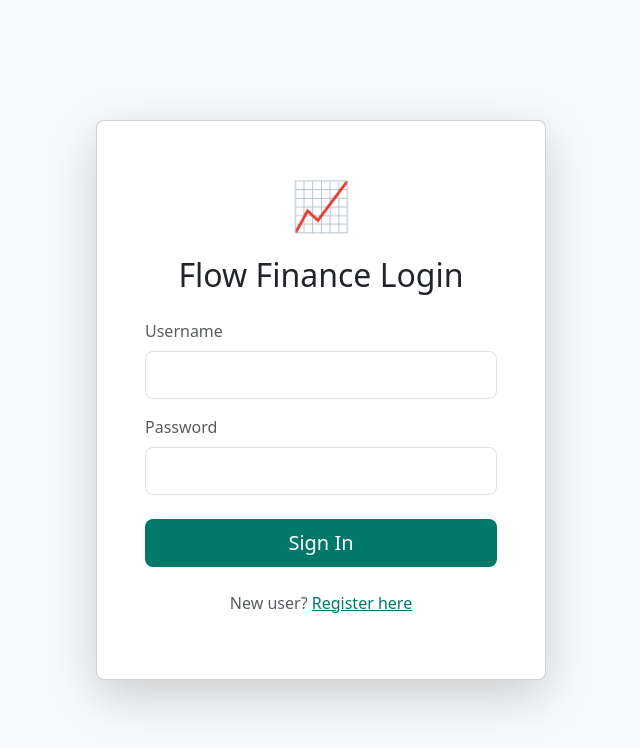
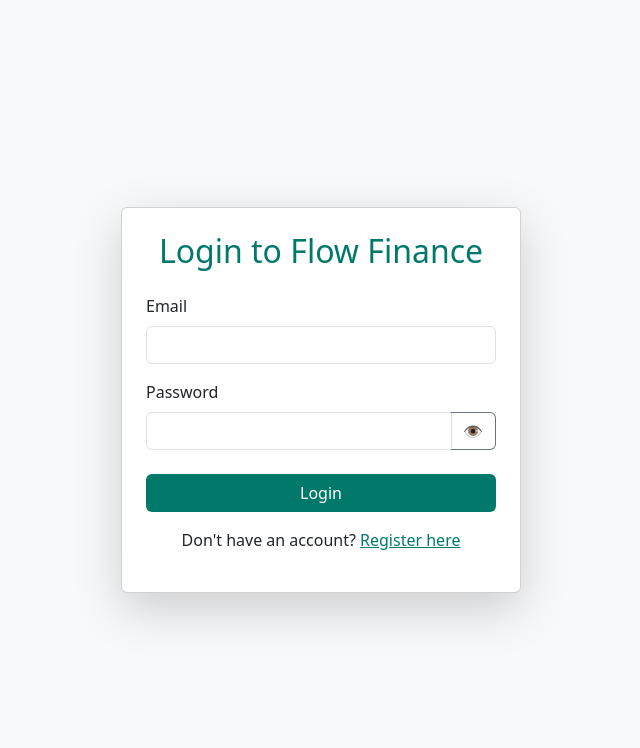
Before and after one commit to ajy-ocean/flow-finance-frontend, a React (Create React App) app: page / in a window 1280 px wide. Shown: the top 748 px of the page, without its empty margins (319-959 px from the left). Built offline with nearby package versions, Linux system fonts and the light colour scheme; no server answers.

Commit message:
hide and show password icon

```diff
--- a/src/components/Login.js
+++ b/src/components/Login.js
@@ -1,80 +1,83 @@
-import React, { useState } from "react";
-import axios from "axios";
-import { useNavigate, Link } from "react-router-dom";
-import { useAuth } from "../context/AuthContext";
+import React, { useState } from 'react';
+import { Link, useNavigate } from 'react-router-dom';
+import axios from 'axios';
+import { useAuth } from '../context/AuthContext';
 
 const Login = () => {
-    const [username, setUsername] = useState("");
-    const [password, setPassword] = useState("");
+    const [credentials, setCredentials] = useState({ email: '', password: '' });
+    const [error, setError] = useState('');
+    const [showPassword, setShowPassword] = useState(false); // 🔑 NEW STATE
+    const navigate = useNavigate();
     const { login } = useAuth();
-    const navigate = useNavigate();
     const primaryColor = "#00796B";
+
+    const handleChange = (e) => {
+        setCredentials({ ...credentials, [e.target.name]: e.target.value });
+    };
 
     const handleSubmit = async (e) => {
         e.preventDefault();
+        setError('');
         try {
-            const res = await axios.post("/api/user/login", { username, password });
-            const token = res.data.accessToken;
-            login(token);
-            navigate("/dashboard");
+            const response = await axios.post('/api/user/login', credentials);
+            login(response.data.token, response.data.email);
+            navigate('/dashboard');
         } catch (err) {
-            alert("Login failed: " + (err.response?.data?.message || "Invalid Credentials"));
+            console.error("Login failed:", err);
+            setError(err.response?.data?.message || 'Login failed. Please check your credentials.');
         }
     };
 
+    const togglePasswordVisibility = () => {
+        setShowPassword(!showPassword);
+    };
+
     return (
-        <div className="d-flex justify-content-center align-items-center min-vh-100 bg-light p-3">
-            <div
-                className="card shadow-lg p-5 w-100"
-                style={{ maxWidth: "450px", borderRadius: "8px" }}
-            >
-                <div
-                    style={{
-                        fontSize: "3rem",
-                        color: primaryColor,
-                        textAlign: "center",
-                        marginBottom: "15px",
-                    }}
-                >
-                    📈
-                </div>
-                <h2 className="text-center mb-4 text-dark">Flow Finance Login</h2>
+        <div className="container d-flex justify-content-center align-items-center min-vh-100">
+            <div className="card shadow-lg p-4" style={{ width: '400px' }}>
+                <h2 className="text-center mb-4" style={{ color: primaryColor }}>Login to Flow Finance</h2>
+                {error && <div className="alert alert-danger">{error}</div>}
                 <form onSubmit={handleSubmit}>
                     <div className="mb-3">
-                        <label className="form-label text-muted">Username</label>
+                        <label className="form-label">Email</label>
                         <input
-                            type="text"
-                            className="form-control form-control-lg"
-                            value={username}
-                            onChange={(e) => setUsername(e.target.value)}
+                            type="email"
+                            className="form-control"
+                            name="email"
+                            value={credentials.email}
+                            onChange={handleChange}
                             required
                         />
                     </div>
-                    <div className="mb-4">
-                        <label className="form-label text-muted">Password</label>
+                    <div className="mb-3">
+                        <label className="form-label">Password</label>
+                        <div className="input-group">
                             <input
-                            type="password"
-                            className="form-control form-control-lg"
-                            value={password}
-                            onChange={(e) => setPassword(e.target.value)}
+                                type={showPassword ? "text" : "password"} // 🔑 DYNAMIC TYPE
+                                className="form-control"
+                                name="password"
+                                value={credentials.password}
+                                onChange={handleChange}
                                 required
                             />
-                    </div>
-                    <div className="d-grid">
                             <button
-                            type="submit"
-                            className="btn btn-lg"
-                            style={{ backgroundColor: primaryColor, color: "white" }}
+                                type="button"
+                                className="btn btn-outline-secondary"
+                                onClick={togglePasswordVisibility}
+                                style={{ borderLeft: 'none' }}
+                                title={showPassword ? "Hide password" : "Show password"}
                             >
-                            Sign In
+                                {showPassword ? '👁️‍🗨️' : '👁️'}
                             </button>
                         </div>
+                    </div>
+                    <button type="submit" className="btn w-100 mt-2 text-white" style={{ backgroundColor: primaryColor }}>
+                        Login
+                    </button>
                 </form>
-                <p className="text-center mt-4 text-muted">
-                    New user?{" "}
-                    <Link to="/register" style={{ color: primaryColor }}>
-                        Register here
-                    </Link>
+
+                <p className="text-center mt-3">
+                    Don't have an account? <Link to="/register" style={{ color: primaryColor }}>Register here</Link>
                 </p>
             </div>
         </div>
--- a/src/components/Register.js
+++ b/src/components/Register.js
@@ -1,57 +1,119 @@
 import React, { useState } from 'react';
+import { Link, useNavigate } from 'react-router-dom';
 import axios from 'axios';
-import { useNavigate, Link } from 'react-router-dom';
-import { useAuth } from '../context/AuthContext';
 
 const Register = () => {
-    const [formData, setFormData] = useState({ username: '', password: '', email: '', fullName: '' });
-    const { login } = useAuth();
+    const [formData, setFormData] = useState({
+        email: '',
+        password: '',
+        confirmPassword: ''
+    });
+    const [error, setError] = useState('');
+    const [showPassword, setShowPassword] = useState(false); // 🔑 NEW STATE: Password Field
+    const [showConfirmPassword, setShowConfirmPassword] = useState(false); // 🔑 NEW STATE: Confirm Password Field
     const navigate = useNavigate();
-    const primaryColor = '#00796B';
+    const primaryColor = "#00796B";
 
-    const handleChange = (e) => setFormData({ ...formData, [e.target.name]: e.target.value });
+    const handleChange = (e) => {
+        setFormData({ ...formData, [e.target.name]: e.target.value });
+        setError('');
+    };
 
     const handleSubmit = async (e) => {
         e.preventDefault();
+
+        if (formData.password !== formData.confirmPassword) {
+            setError('Passwords do not match.');
+            return;
+        }
+
         try {
-            const res = await axios.post('/api/user/register', formData);
-            const token = res.data.accessToken;
-            login(token);
-            navigate('/dashboard');
+            await axios.post('/api/user/register', {
+                email: formData.email,
+                password: formData.password
+            });
+            alert('Registration successful! Please log in.');
+            navigate('/');
         } catch (err) {
-            alert('Registration failed: ' + (err.response?.data?.message || 'Error'));
+            console.error("Registration failed:", err);
+            setError(err.response?.data?.message || 'Registration failed. The user may already exist.');
         }
     };
 
+    const togglePasswordVisibility = () => {
+        setShowPassword(!showPassword);
+    };
+
+    const toggleConfirmPasswordVisibility = () => {
+        setShowConfirmPassword(!showConfirmPassword);
+    };
+
     return (
-        <div className="d-flex justify-content-center align-items-center min-vh-100 bg-light p-3">
-            <div className="card shadow-lg p-5 w-100" style={{ maxWidth: '450px', borderRadius: '8px' }}>
-                <div style={{ fontSize: '3rem', color: primaryColor, textAlign: 'center', marginBottom: '15px' }}>📝</div>
-                <h2 className="text-center mb-4 text-dark">Create Flow Finance Account</h2>
+        <div className="container d-flex justify-content-center align-items-center min-vh-100">
+            <div className="card shadow-lg p-4" style={{ width: '400px' }}>
+                <h2 className="text-center mb-4" style={{ color: primaryColor }}>Register for Flow Finance</h2>
+                {error && <div className="alert alert-danger">{error}</div>}
                 <form onSubmit={handleSubmit}>
                     <div className="mb-3">
-                        <label className="form-label text-muted">Full Name</label>
-                        <input type="text" className="form-control form-control-lg" name="fullName" onChange={handleChange} required />
+                        <label className="form-label">Email</label>
+                        <input
+                            type="email"
+                            className="form-control"
+                            name="email"
+                            value={formData.email}
+                            onChange={handleChange}
+                            required
+                        />
                     </div>
                     <div className="mb-3">
-                        <label className="form-label text-muted">Email</label>
-                        <input type="email" className="form-control form-control-lg" name="email" onChange={handleChange} required />
+                        <label className="form-label">Password</label>
+                        <div className="input-group">
+                            <input
+                                type={showPassword ? "text" : "password"}
+                                className="form-control"
+                                name="password"
+                                value={formData.password}
+                                onChange={handleChange}
+                                required
+                            />
+                            <button
+                                type="button"
+                                className="btn btn-outline-secondary"
+                                onClick={togglePasswordVisibility}
+                                style={{ borderLeft: 'none' }}
+                                title={showPassword ? "Hide password" : "Show password"}
+                            >
+                                {showPassword ? '👁️‍🗨️' : '👁️'}
+                            </button>
+                        </div>
                     </div>
                     <div className="mb-3">
-                        <label className="form-label text-muted">Username</label>
-                        <input type="text" className="form-control form-control-lg" name="username" onChange={handleChange} required />
+                        <label className="form-label">Confirm Password</label>
+                        <div className="input-group">
+                            <input
+                                type={showConfirmPassword ? "text" : "password"}
+                                className="form-control"
+                                name="confirmPassword"
+                                value={formData.confirmPassword}
+                                onChange={handleChange}
+                                required
+                            />
+                            <button
+                                type="button"
+                                className="btn btn-outline-secondary"
+                                onClick={toggleConfirmPasswordVisibility}
+                                style={{ borderLeft: 'none' }}
+                                title={showConfirmPassword ? "Hide confirmation password" : "Show confirmation password"}
+                            >
+                                {showConfirmPassword ? '👁️‍🗨️' : '👁️'}
+                            </button>
+                        </div>
                     </div>
-                    <div className="mb-4">
-                        <label className="form-label text-muted">Password</label>
-                        <input type="password" className="form-control form-control-lg" name="password" onChange={handleChange} required />
-                    </div>
-                    <div className="d-grid">
-                        <button type="submit" className="btn btn-lg" style={{ backgroundColor: primaryColor, color: 'white' }}>
-                            Register
-                        </button>
-                    </div>
+                    <button type="submit" className="btn w-100 mt-2 text-white" style={{ backgroundColor: primaryColor }}>
+                        Register
+                    </button>
                 </form>
-                <p className="text-center mt-4 text-muted">
+                <p className="text-center mt-3">
                     Already have an account? <Link to="/" style={{ color: primaryColor }}>Login here</Link>
                 </p>
             </div>
```
Lines whose indentation alone changed are shown as unchanged.
